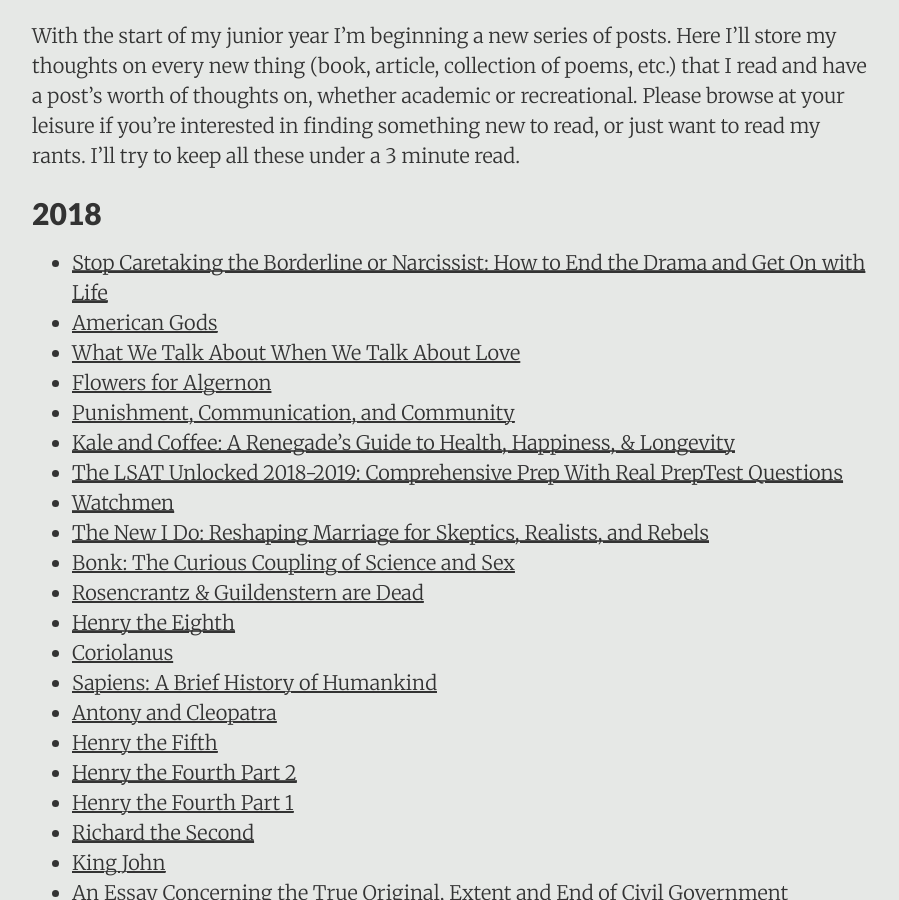
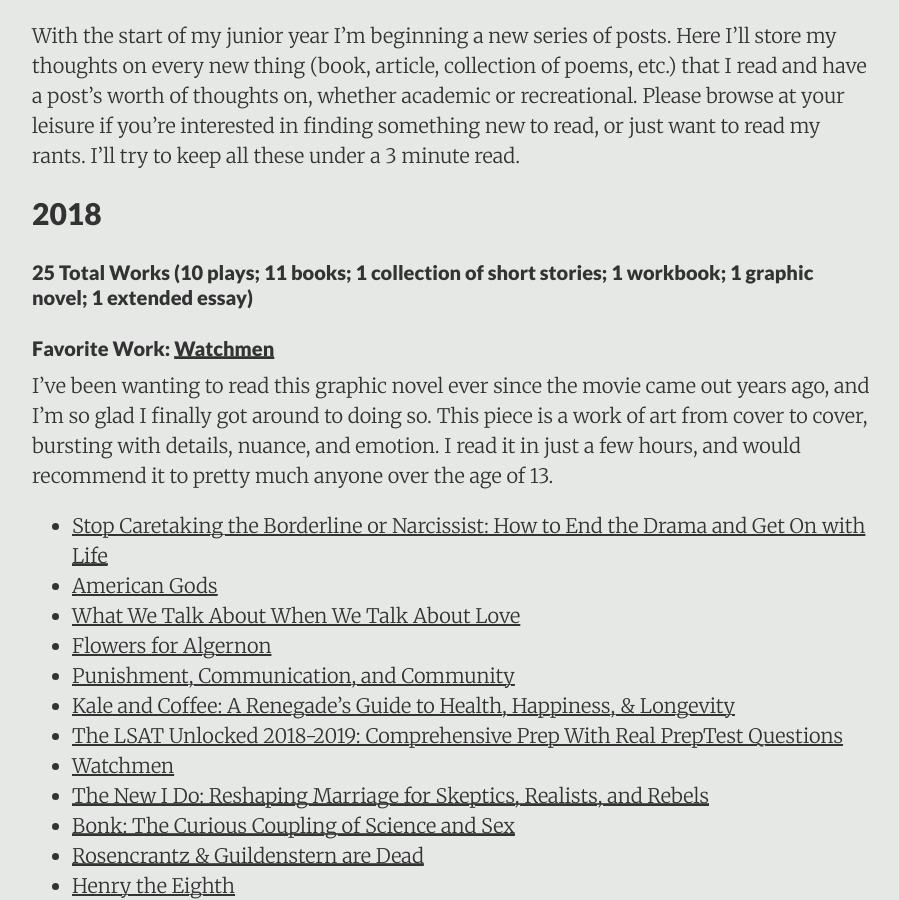
Before and after one commit to DestinyRoseMurphy/DestinyRoseMurphy.github.io, a Jekyll site: the page built from _posts/2017-08-21-Things-I've-Read.md, in a window 1280 px wide and 900 px high, scrolled down 362 px. Shown: the whole window, without its empty margins (188-1087 px from the left). Built offline with Jekyll 4.4.1, drawn with Linux system fonts in a browser that asks for light colours.

Commit message:
Summarized 2018 books

```diff
--- a/_posts/2017-08-21-Things-I've-Read.md
+++ b/_posts/2017-08-21-Things-I've-Read.md
@@ -8,6 +8,12 @@ summary:    "With the start of my junior year I'm beginning a new series of post
 With the start of my junior year I'm beginning a new series of posts. Here I'll store my thoughts on every new thing (book, article, collection of poems, etc.) that I read and have a post's worth of thoughts on, whether academic or recreational. Please browse at your leisure if you're interested in finding something new to read, or just want to read my rants. I'll try to keep all these under a 3 minute read.
 
 ## 2018
+
+#### 25 Total Works (10 plays; 11 books; 1 collection of short stories; 1 workbook; 1 graphic novel; 1 extended essay)
+
+
+#### Favorite Work: [Watchmen](/details/2018-07-28-Watchmen)
+I've been wanting to read this graphic novel ever since the movie came out years ago, and I'm so glad I finally got around to doing so. This piece is a work of art from cover to cover, bursting with details, nuance, and emotion. I read it in just a few hours, and would recommend it to pretty much anyone over the age of 13.
 
 * [Stop Caretaking the Borderline or Narcissist: How to End the Drama and Get On with Life](/details/2018-12-31-Stop-Caretaking)
 * [American Gods](/details/2018-11-13-American-Gods)
```
